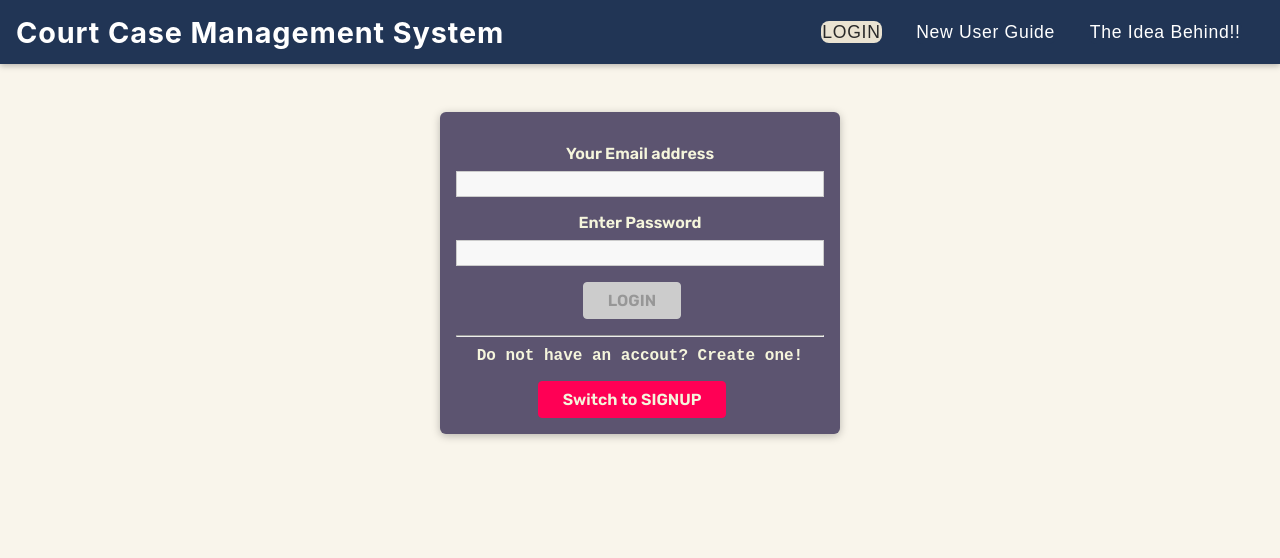
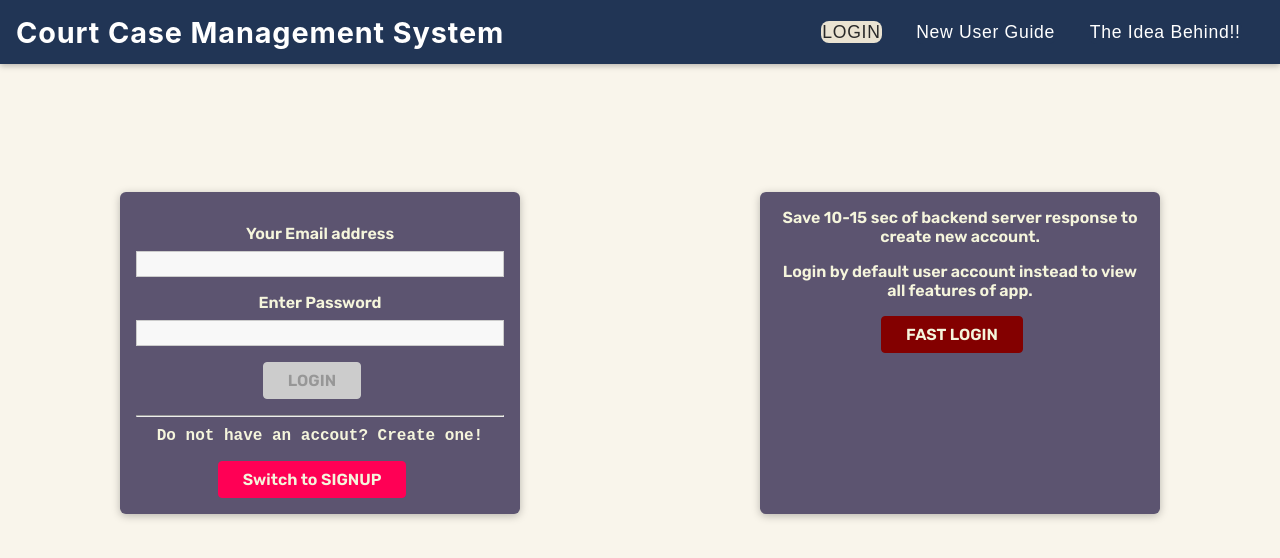
Before and after one commit to Aakash-mishra2/LegalFlow-digital-court-react-application, a React (Create React App) app: page / in a window 1280 px wide. Shown: the top 558 px of the page. Built offline with nearby package versions, Linux system fonts and the light colour scheme; no server answers; a web font is replaced by a local one.

Commit message:
added fast login card

```diff
--- a/src/citizens/pages/Authenticate.css
+++ b/src/citizens/pages/Authenticate.css
@@ -24,3 +24,8 @@
 .authentication button {
     color: beige;
 }
+.loginSection {
+    display: flex;
+    flex-direction: row;
+    justify-content:space-around;
+}
--- a/src/citizens/pages/Authenticate.js
+++ b/src/citizens/pages/Authenticate.js
@@ -98,7 +98,7 @@ const Authenticate = () => {
                         id: response.data.added.id,
                         name: response.data.added.name,
                     })
-                    );
+                );
             } catch (err) {
                 setIsLoading(false);
                 if (err.response) {
@@ -120,6 +120,7 @@ const Authenticate = () => {
         <React.Fragment>
             {isLoading && <LoadingSpinner asOverlay />}
             <ErrorModal error={error} onClear={clearError} />
+            <div className="loginSection">
             <Card className="authentication">
                 <form onSubmit={submitHandler}>
                     {!islogin && (
@@ -181,6 +182,19 @@ const Authenticate = () => {
                     Switch to {islogin ? "SIGNUP" : "LOGIN"}{" "}
                 </Button>
             </Card>
+            <Card className="authentication">
+                <p> Save 10-15 sec of backend server response to create new account.</p>
+                <p>Login by default user account instead to view all features of app. </p>
+                <Button danger onClick={() => dispatch(login(
+                    {
+                        id: "648db724c8dfa0ec049c6cbd",
+                        name: "Sharma Ji"
+                    }
+                ))
+                }
+                > FAST LOGIN </Button>
+            </Card>
+            </div>
         </React.Fragment>
     );
 };
--- a/src/court/components/CaseItem.js
+++ b/src/court/components/CaseItem.js
@@ -3,13 +3,18 @@ import Modal from "../../shared/UIelements/Modal";
 import Card from "../../shared/UIelements/Card";
 import Button from "../../shared/formElements/Button";
 import "./styles/CaseItem.css";
-
+import { useSelector } from "react-redux";
 const CaseItem = (props) => {
 
     const [isDescBox, setIsBox] = useState(false);
     const openDescBox = () => { setIsBox(true); }
     const closeDescBox = () => { setIsBox(false); }
-
+    const currentUserId = useSelector((state) => state.userAccount.UserId);
+    const [deleteCase, setDeleteCase] = useState(false);
+    const deleteCaseHandler = () => { setDeleteCase(prevMode => !prevMode); }
+    const withdraw = async () => {
+        console.log(props.id);
+    }
     return (
         <React.Fragment>
             <Modal
@@ -29,6 +34,24 @@ const CaseItem = (props) => {
                 <p><b>Next Hearing  : </b><em>{props.nextDate}</em></p>
                 <p><b>Judge : </b><em>{props.judge}</em></p>
             </Modal>
+            <Modal
+                show={deleteCase}
+                closeBox={deleteCaseHandler}
+
+                header={<span><p> Withdraw this Case Confirmation </p></span>}
+                footer={<span>
+                    <Button danger onClick={deleteCaseHandler}> GO BACK</Button>
+                    <Button onClick={withdraw}> CONFIRM </Button>
+                </span>}
+                contentClass="case-item__modal-content"
+                footerClass="case-item__modal-actions"
+            >
+                <h4><b>Registered User Id:</b><em>{currentUserId}</em></h4>
+                <p><b>Case Id:</b><em>{props.id}</em></p>
+                <p> Withdraw this case application will be sent to Court. Further actions will be
+                    decided by Judge, {props.judge}. Do you want to continue?</p>
+                <h4>This is a non-Reversible Action.</h4>
+            </Modal>
             <li className="case-item">
                 <Card className="case-item__content">
                     <div className="top-half">
@@ -39,7 +62,7 @@ const CaseItem = (props) => {
 
                             <Button onClick={openDescBox}><b></b>DESCRIPTION</Button>
                             <Button to={`/update/${props.id}`}>EDIT</Button>
-                            <Button danger>DELETE</Button>
+                            <Button danger onClick={deleteCaseHandler}>DELETE</Button>
                         </div>
                     </div>
                     <div className="case-item__info">
--- a/src/court/components/CaseList.js
+++ b/src/court/components/CaseList.js
@@ -9,7 +9,8 @@ export default function CaseList(props) {
         return (
             <div className="case-list center" >
                 <Card>
-                    <p>No projects found ! Maybe create one. </p>
+                    <h2>No registered cases found yet!! </h2>
+                    <p> Please wait we are fetching server data!!</p>
                 </Card>
             </div>
         );
```
